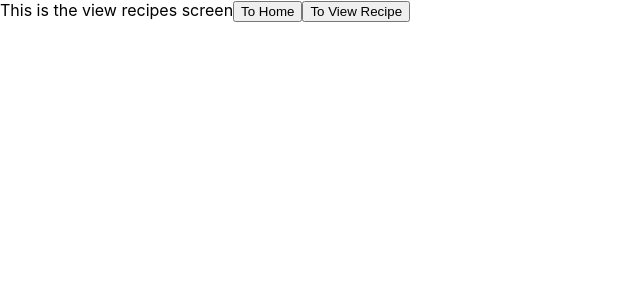
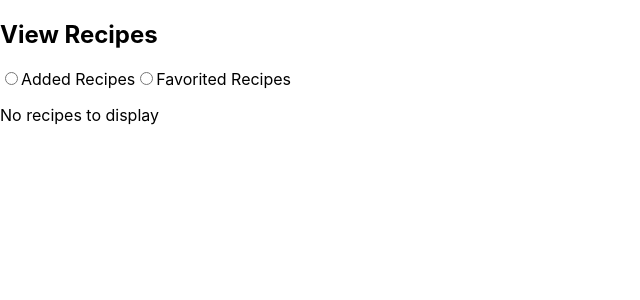
Before and after one commit to Zaysman/reciperepositoryfrontend, a React (Create React App) app: page /viewrecipes in a window 1280 px wide. Shown: the top 300 px of the page, without its empty margins (0-640 px from the left). Built offline with nearby package versions, Linux system fonts and the light colour scheme.

Commit message:
Added functionality to ViewRecipes page to retrieve Added Recipes from user and display conditionally.

```diff
--- a/src/components/Home/Home.js
+++ b/src/components/Home/Home.js
@@ -23,7 +23,7 @@ function Home() {
     }
 
     function toViewRecipes() {
-        navigate("/viewrecipes");
+        navigate("/viewrecipes", {state : {user: user}});
     }
 
     function toSearchRecipes() {
--- a/src/components/ViewRecipes/ViewRecipes.js
+++ b/src/components/ViewRecipes/ViewRecipes.js
@@ -1,9 +1,25 @@
 import React, { useState } from 'react';
-import { useNavigate } from 'react-router-dom';
+import { useNavigate, useLocation } from 'react-router-dom';
 import './ViewRecipes.css'
+import Recipe from '../../objects/Recipe';
+import User from '../../objects/User'
+
+
+const backendUrl = process.env.REACT_APP_RECIPE_REPOSITORY_BACKEND_URL;
+const getRecipesByAuthorIDUrl = process.env.REACT_APP_RECIPE_REPOSITORY_GET_RECIPES_BY_AUTHOR_ID;
 
 function ViewRecipes() {
     const navigate = useNavigate();
+    const location = useLocation();
+
+    const user = location.state?.user;
+    console.log("User", user);
+
+    //State to store the recipes retrieve from the backend
+    const [recipes, setRecipes] = useState([]);
+
+    //State to track the selected radio button
+    const [selectedRecipeType, setSelectedRecipeType] = useState('');
 
     function toHome() {
         navigate("/home");
@@ -13,11 +29,86 @@ function ViewRecipes() {
         navigate("/viewrecipe");
     }
 
+    const handleAddedRecipesRadioInput = async (event) => {
+        //Set the selected radio button. Make sure to put this first so the UI reflects changes without any delay.
+        setSelectedRecipeType('added');
+
+        console.log("Retrieving Added recipes by user");
+
+
+
+        try {
+            console.log("Sending Get Request for Added Recipes to Backend");
+            const userIDString = user.userID.toString();
+
+            //confirm the destination.
+            const getAddedRecipesUrl = backendUrl + getRecipesByAuthorIDUrl + userIDString;
+            console.log("getAddedRecipesUrl", getAddedRecipesUrl);
+
+            //send the fetch request
+            fetch(getAddedRecipesUrl).then(response => {
+                //If we don't receive an ok response (200-299), print the error message
+                if(!response.ok) {
+                    throw new Error("Network response was not ok " + response.statusText);
+                }
+
+                //Handle retrieving the response. Catch error if one occurs
+                return response.json().catch(err => {
+                    console.error("Failed to parse JSON:", err);
+
+                    throw new Error("Invalid JSON response");
+                });
+
+            //Handle the data returned from the fetch request
+            }).then(data => {
+                console.log("data retrieved from backend", data); //Log data from response
+
+                //update the state with the retrieved recipes
+                setRecipes(data);
+            })
+
+        } catch(error) {
+            console.error("there was an issue retrieving the recipes added by user:", error);
+        }
+    };
+
+    const handleFavoritedRecipesRadioInput = async (event) => {
+         //Set the selected radio button state. Do this first so that the UI updates without delay.
+         setSelectedRecipeType('favorited');
+
+
+         console.log("Retrieving Favorited Recipes by user");
+
+
+
+        setRecipes([]);
+    }
+
     return(
         <div className = "viewrecipes-container">
-            <label>This is the view recipes screen</label>
-            <button onClick = {toHome}>To Home</button>
-            <button onClick = {toViewRecipe}>To View Recipe</button>
+            <h2>View Recipes</h2>
+            <div className="radioBtn-container">
+                {/*Bind the checked state of each radio button to the selectedRecipeType state. Update selectedRecipeType when a radio button is clicked.*/}
+                <input type="radio" id="added" name="recipeType" checked={selectedRecipeType === 'added'} onChange={handleAddedRecipesRadioInput}  value="added"/>
+                <label htmlFor="added">Added Recipes</label>
+                <input type="radio" id="favorited" name="recipeType" checked={selectedRecipeType === 'favorited'} onChange={handleFavoritedRecipesRadioInput} value="favorite"/>
+                <label htmlFor="favorited">Favorited Recipes</label>
+            </div>
+
+            {/*Container for displaying the list of recipes */}
+            <div className="recipe-listings">
+                {recipes.length > 0 ? (
+                    recipes.map((recipe) => (
+                        <div key={recipe.recipeID} className="recipe-item">
+                            <h3>{recipe.recipeTitle}</h3>
+                            <p>{recipe.recipeDesc}</p>
+                            <p>Rating: {recipe.rating}</p>
+                        </div>
+                    ))
+                ) : (
+                    <p>No recipes to display</p>
+                )}
+            </div>
         </div>
 
     );
```
Also changed, not shown: 1 other file (tests, documents, lock files or other folders).
